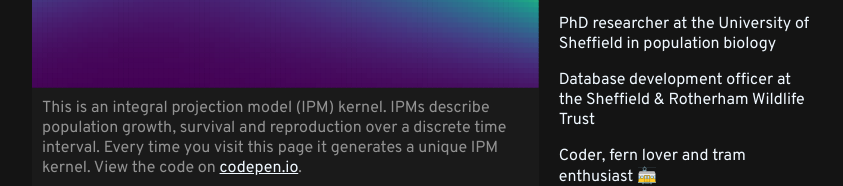
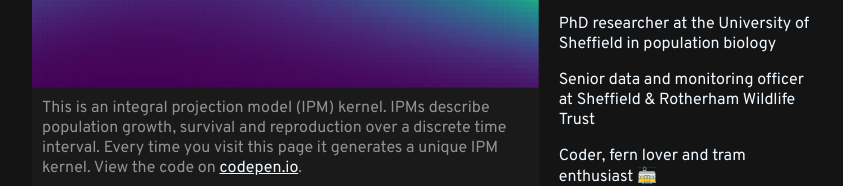
Before and after one commit to simonrolph/website, a plain HTML site: page index.html in a window 1280 px wide. Shown: the part 457-643 px from the top of the page, without its empty margins (218-1061 px from the left). Drawn offline with nearby package versions, Linux system fonts and the light colour scheme.

Commit message:
Update index.html

```diff
--- a/index.html
+++ b/index.html
@@ -35,7 +35,7 @@
                 <img class="responsiveimg" src="pictures/YUyxkYhi_400x400.png">
                 <h1>Simon Rolph</h1>
                 <p>PhD researcher at the University of Sheffield in population biology  <!--Developing tools to make better use of demographic data in ecological contexts.--></p>
-                <p>Database development officer at the Sheffield & Rotherham Wildlife Trust</p>
+                <p>Senior data and monitoring officer at Sheffield & Rotherham Wildlife Trust</p>
                 <p>Coder, fern lover and tram enthusiast 🚋</p>
 
             </div>
```
